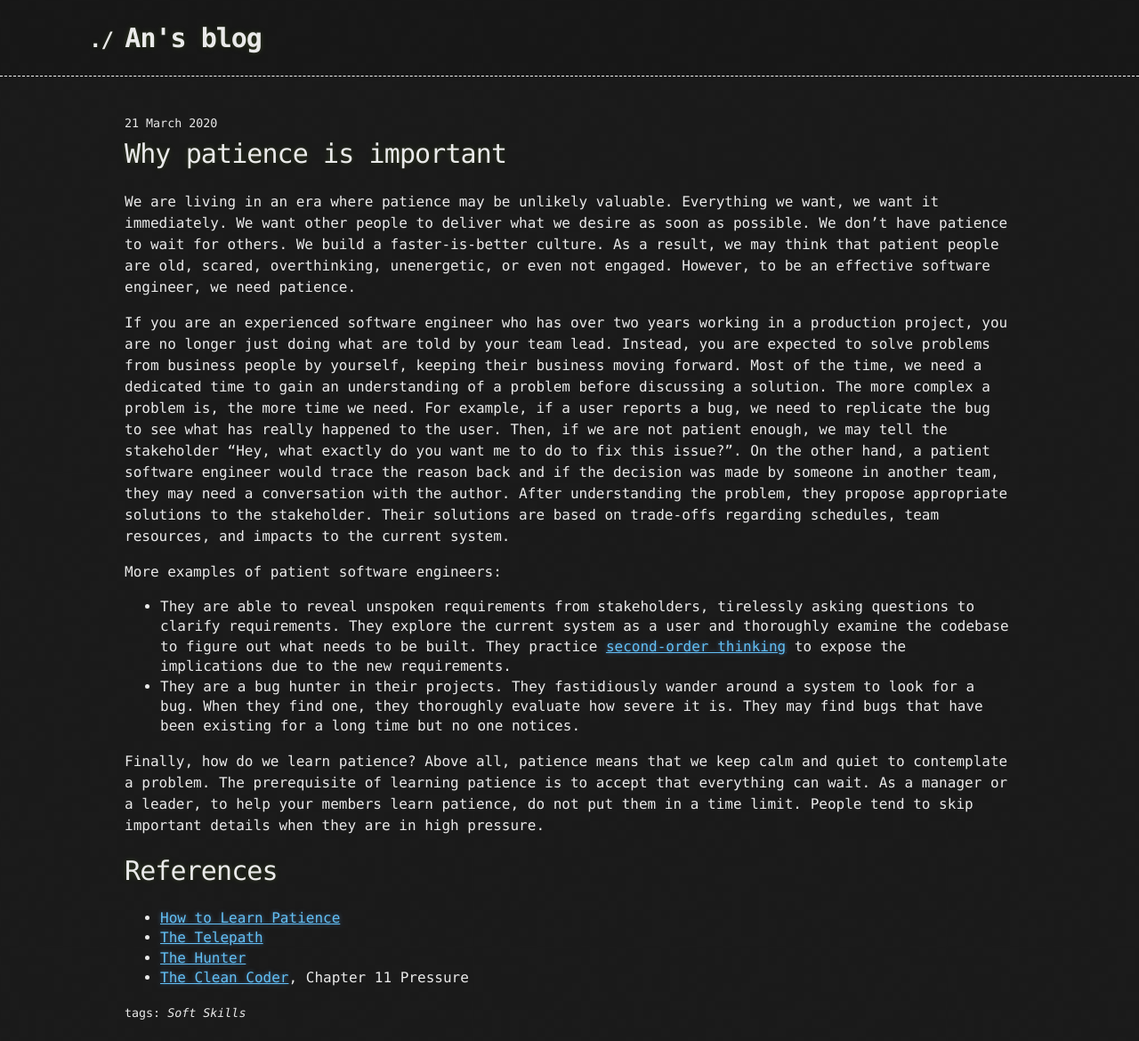
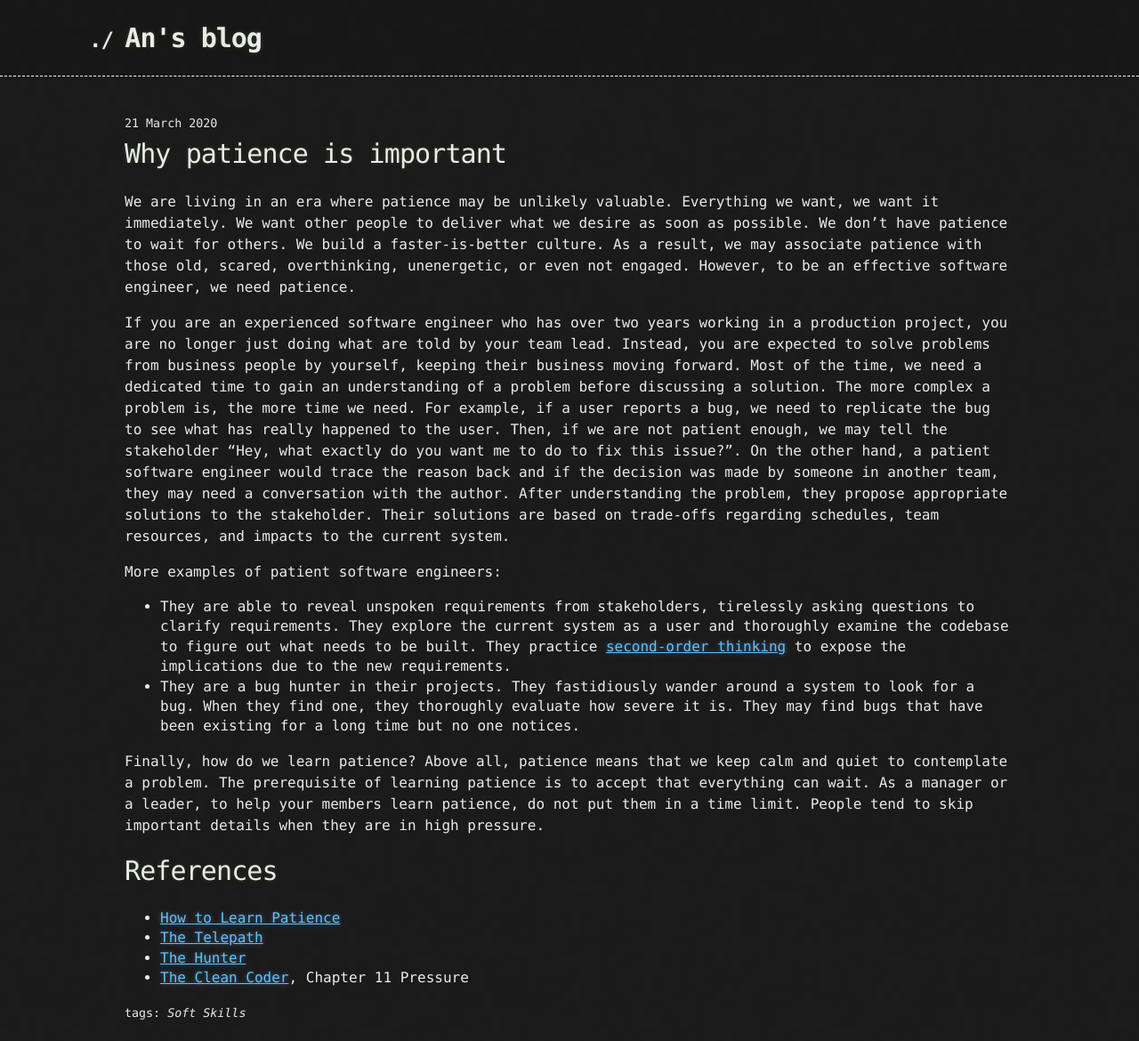
Before and after one commit to anlnt/anlnt.github.io, a Jekyll site: the page built from _posts/2020-03-21-why-patience-is-important.markdown, in a window 1280 px wide. Shown: the whole page at 89% size. Built offline with Jekyll 4.4.1, drawn with Linux system fonts in a browser that asks for light colours.

Commit message:
Update 2020-03-21-why-patience-is-important.markdown

```diff
--- a/_posts/2020-03-21-why-patience-is-important.markdown
+++ b/_posts/2020-03-21-why-patience-is-important.markdown
@@ -4,7 +4,7 @@ title:  "Why patience is important"
 date:   2020-03-21 15:43:46 +0700
 tag: [Soft Skills]
 ---
-We are living in an era where patience may be unlikely valuable. Everything we want, we want it immediately. We want other people to deliver what we desire as soon as possible. We don't have patience to wait for others. We build a faster-is-better culture. As a result, we may think that patient people are old, scared, overthinking, unenergetic, or even not engaged. However, to be an effective software engineer, we need patience.
+We are living in an era where patience may be unlikely valuable. Everything we want, we want it immediately. We want other people to deliver what we desire as soon as possible. We don't have patience to wait for others. We build a faster-is-better culture. As a result, we may associate patience with those old, scared, overthinking, unenergetic, or even not engaged. However, to be an effective software engineer, we need patience.
 
 If you are an experienced software engineer who has over two years working in a production project, you are no longer just doing what are told by your team lead. Instead, you are expected to solve problems from business people by yourself, keeping their business moving forward. Most of the time, we need a dedicated time to gain an understanding of a problem before discussing a solution. The more complex a problem is, the more time we need. For example, if a user reports a bug, we need to replicate the bug to see what has really happened to the user. Then, if we are not patient enough, we may tell the stakeholder "Hey, what exactly do you want me to do to fix this issue?". On the other hand, a patient software engineer would trace the reason back and if the decision was made by someone in another team, they may need a conversation with the author. After understanding the problem, they propose appropriate solutions to the stakeholder. Their solutions are based on trade-offs regarding schedules, team resources, and impacts to the current system.
 
```
